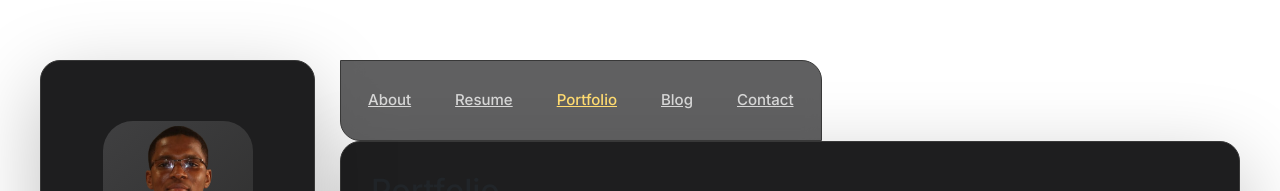
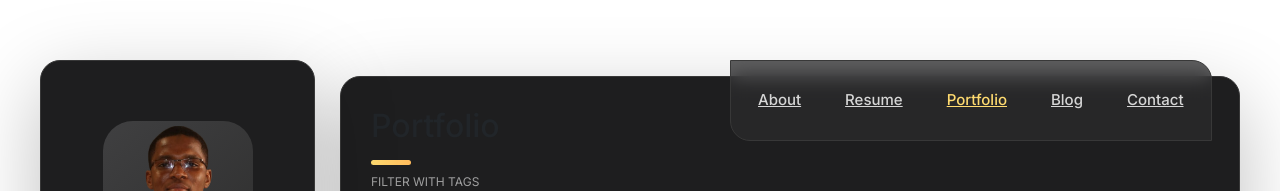
Before and after one commit to Mahamadou-Nouridine/personal-portfolio, a Next.js app: page /portfolio in a window 1280 px wide. Shown: the top 191 px of the page. Built offline with nearby package versions, Linux system fonts and the light colour scheme.

Commit message:
stick navbar

```diff
--- a/src/app/globals.css
+++ b/src/app/globals.css
@@ -438,6 +438,30 @@ main {
   gap: 16px;
 }
 
+.contact-item:hover .icon-box {
+  animation-name: icon-move;
+  animation-duration: 1s;
+  animation-timing-function: ease-in-out;
+}
+
+@keyframes icon-move {
+  0% {
+    transform: rotate(25deg);
+  }
+  25% {
+    transform: rotate(-25deg);
+  }
+  50% {
+    transform: rotate(25deg);
+  }
+  75% {
+    transform: rotate(-25deg);
+  }
+  100% {
+    transform: rotate(0deg);
+  }
+}
+
 .contact-info {
   max-width: calc(100% - 46px);
   width: calc(100% - 46px);
@@ -475,6 +499,8 @@ main {
 
 .social-item .social-link:hover {
   color: var(--light-gray);
+  transform: scale(1.2);
+  transition: all ease-in-out 0.2s;
 }
 
 /*-----------------------------------*\
@@ -563,6 +589,7 @@ main {
   border-radius: 14px;
   box-shadow: var(--shadow-2);
   z-index: 1;
+  transition: all ease-in-out 0.1s;
 }
 
 .service-item::before {
@@ -572,6 +599,11 @@ main {
   background: var(--bg-gradient-jet);
   border-radius: inherit;
   z-index: -1;
+}
+
+.service-item:hover {
+  transition: all ease-in-out 0.1s;
+  transform: scale(1.1);
 }
 
 .service-icon-box {
@@ -654,7 +686,6 @@ main {
   -webkit-box-orient: vertical;
   overflow: hidden;
 }
-
 
 .certification-description {
   color: var(--light-gray);
@@ -1990,11 +2021,10 @@ textarea.form-input::-webkit-resizer {
    */
 
   .navbar {
-    position: absolute;
-    bottom: auto;
+    position: sticky;
+    margin-bottom: -65px;
     top: 0;
-    left: auto;
-    right: 0;
+    margin-left: calc(100% - 510px);
     width: max-content;
     border-radius: 0 20px;
     padding: 0 20px;
--- a/src/app/portfolio/components/PortfolioModal.jsx
+++ b/src/app/portfolio/components/PortfolioModal.jsx
@@ -37,7 +37,7 @@ const PortfolioModal = ({ show, handleClose, project }) => {
           </figure>
           <div
             style={{
-              // maxWidth: 250,
+              maxWidth: 300,
               width: "100%",
               scrollBehavior: "smooth",
               overscrollBehaviorInline: "contain",
```
Also changed, not shown: src/app/components/Sidebar/Sidebar.js (+33 -10 lines).
